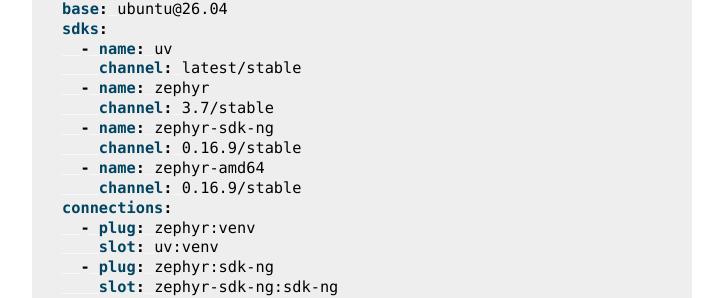
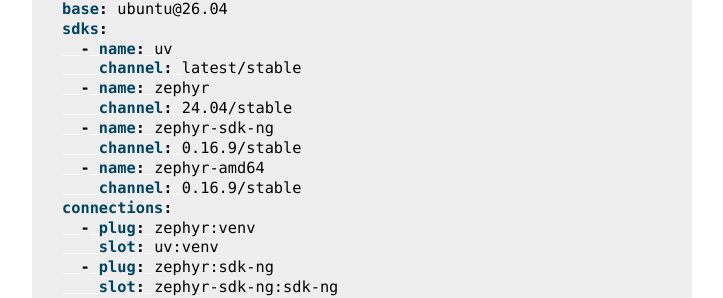
Before and after one commit to canonical/zephyr-lts-docs, a Sphinx documentation site: the page built from docs/tutorials/get-started-with-workshop.rst, in a window 1280 px wide and 900 px high, scrolled down 1047 px. Shown: the part 161-459 px from the top of the window, without its empty margins (388-1111 px from the left). Built offline with Sphinx 7.4.7, drawn with Linux system fonts in a browser that asks for light colours; the version number could not be read and is left out; cross-references to code outside the pages are shown as plain code.

Commit message:
asset: workshop.yaml set zephyr-sdk channel to 24.04

```diff
--- a/docs/reference/workshop.yaml
+++ b/docs/reference/workshop.yaml
@@ -4,7 +4,7 @@
   - name: uv
     channel: latest/stable
   - name: zephyr
-    channel: 3.7/stable
+    channel: 24.04/stable
   - name: zephyr-sdk-ng
     channel: 0.16.9/stable
   - name: zephyr-amd64
```
